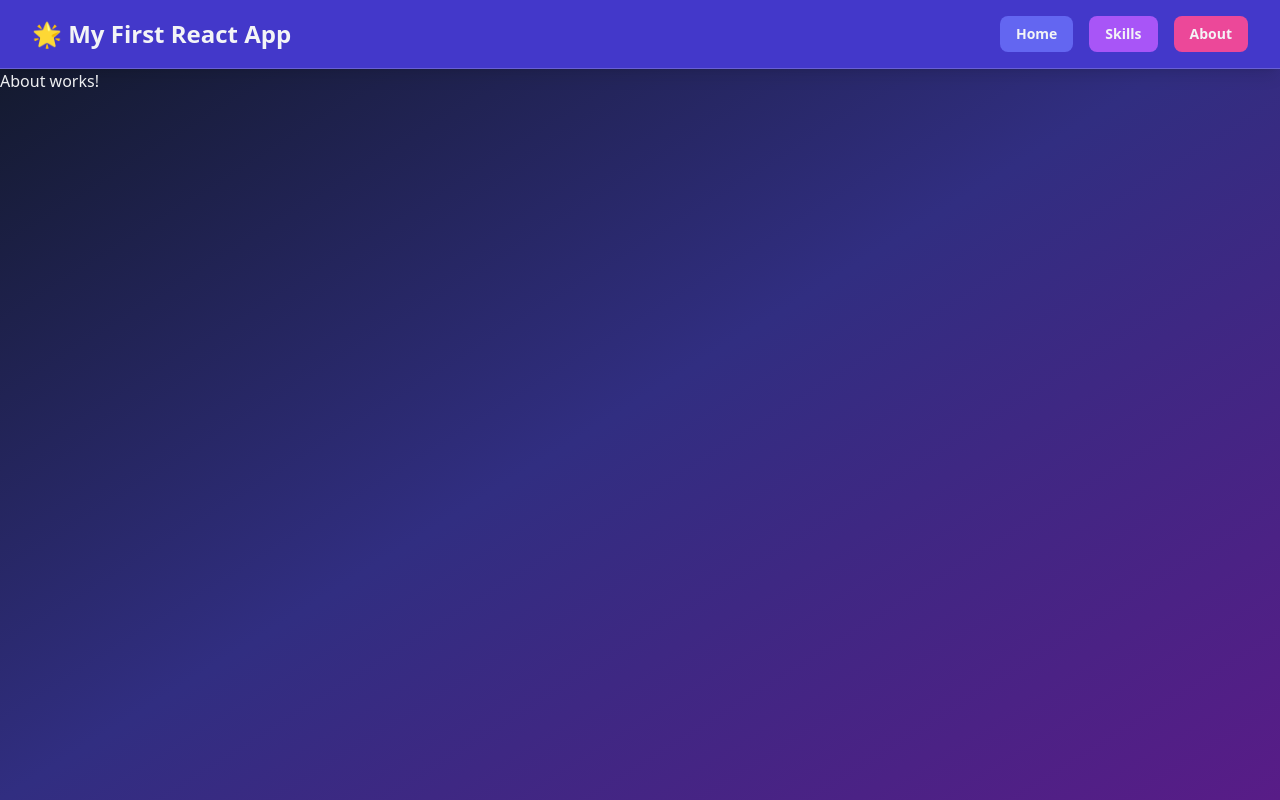
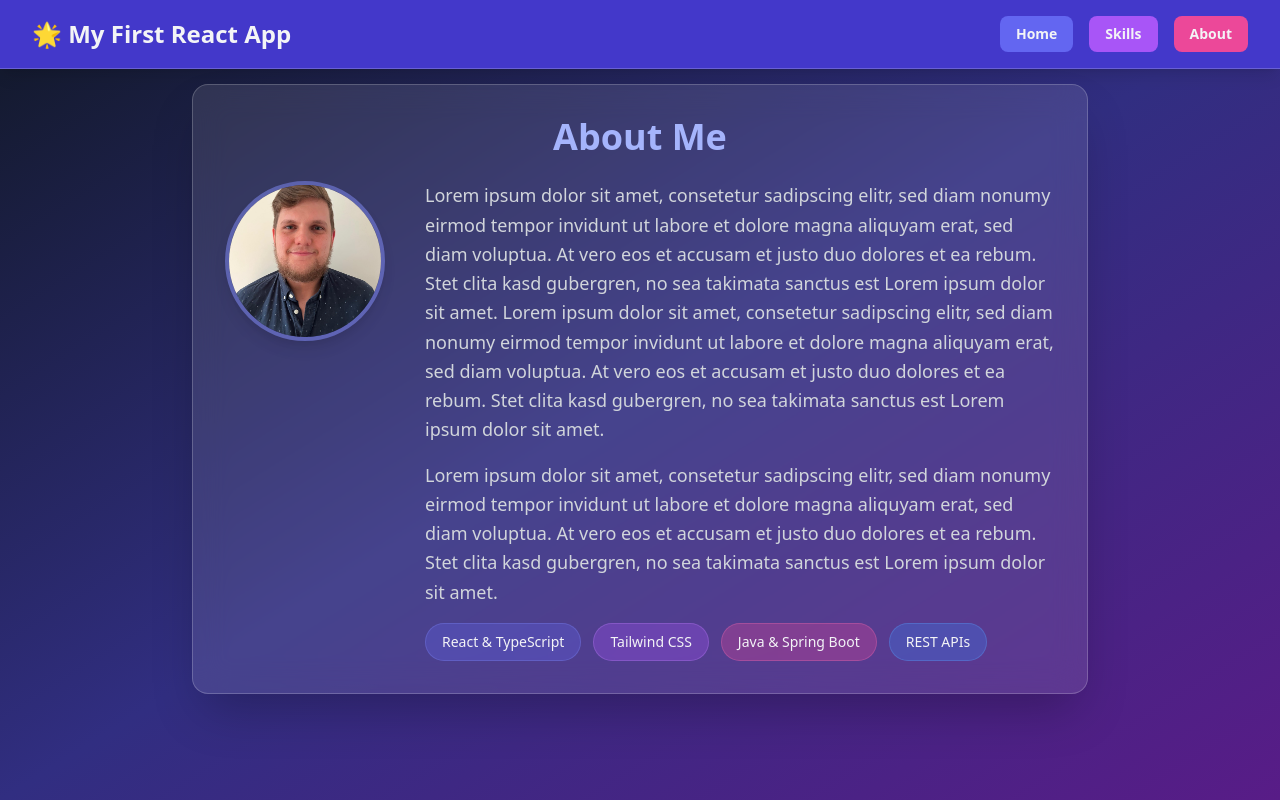
Before and after one commit to Oli2406/Personal-site, a React (Vite) app: page /about in a window 1280 px wide. Built offline with nearby package versions, Linux system fonts and the light colour scheme.

Commit message:
added about card

```diff
--- a/src/About.tsx
+++ b/src/About.tsx
@@ -1,7 +1,60 @@
 export function About() {
     return (
-        <h1>About works!</h1>
-    )
+        <div className="flex flex-col items-center justify-center min-h-[80vh] px-6 text-gray-100">
+            <div className="max-w-4xl w-full bg-white/10 backdrop-blur-lg border border-white/20 rounded-2xl shadow-2xl p-8 space-y-6 animate-fade-in-up">
+                <h1 className="text-4xl font-bold text-center text-indigo-300 mb-4">
+                    About Me
+                </h1>
+
+                <div className="flex flex-col md:flex-row items-center md:items-start gap-10">
+                    <div className="flex-shrink-0 flex justify-center md:justify-start">
+                        <img
+                            src="src/assets/selfie.jpeg"
+                            alt="Oliver Kastner"
+                            className="w-40 h-40 rounded-full border-4 border-indigo-400/50 shadow-lg object-cover hover:scale-105 transition-transform duration-300"
+                        />
+                    </div>
+
+                    <div className="text-center md:text-left space-y-4">
+                        <p className="text-gray-300 leading-relaxed text-lg">
+                            Lorem ipsum dolor sit amet, consetetur sadipscing elitr, sed diam
+                            nonumy eirmod tempor invidunt ut labore et dolore magna aliquyam
+                            erat, sed diam voluptua. At vero eos et accusam et justo duo
+                            dolores et ea rebum. Stet clita kasd gubergren, no sea takimata
+                            sanctus est Lorem ipsum dolor sit amet. Lorem ipsum dolor sit amet,
+                            consetetur sadipscing elitr, sed diam nonumy eirmod tempor invidunt
+                            ut labore et dolore magna aliquyam erat, sed diam voluptua. At vero
+                            eos et accusam et justo duo dolores et ea rebum. Stet clita kasd
+                            gubergren, no sea takimata sanctus est Lorem ipsum dolor sit amet.
+                        </p>
+
+                        <p className="text-gray-300 leading-relaxed text-lg">
+                            Lorem ipsum dolor sit amet, consetetur sadipscing elitr, sed diam
+                            nonumy eirmod tempor invidunt ut labore et dolore magna aliquyam
+                            erat, sed diam voluptua. At vero eos et accusam et justo duo dolores
+                            et ea rebum. Stet clita kasd gubergren, no sea takimata sanctus est
+                            Lorem ipsum dolor sit amet.
+                        </p>
+
+                        <div className="flex flex-wrap gap-3 mt-6 justify-center md:justify-start">
+              <span className="px-4 py-2 bg-indigo-500/30 rounded-full border border-indigo-400/30 text-sm font-medium">
+                React & TypeScript
+              </span>
+                            <span className="px-4 py-2 bg-purple-500/30 rounded-full border border-purple-400/30 text-sm font-medium">
+                Tailwind CSS
+              </span>
+                            <span className="px-4 py-2 bg-pink-500/30 rounded-full border border-pink-400/30 text-sm font-medium">
+                Java & Spring Boot
+              </span>
+                            <span className="px-4 py-2 bg-blue-500/30 rounded-full border border-blue-400/30 text-sm font-medium">
+                REST APIs
+              </span>
+                        </div>
+                    </div>
+                </div>
+            </div>
+        </div>
+    );
 }
 
 export default About;
--- a/src/index.css
+++ b/src/index.css
@@ -7,3 +7,18 @@ html, body, #root {
   border: 0 !important;
   padding: 0 !important;
 }
+
+@keyframes fade-in-up {
+  from {
+    opacity: 0;
+    transform: translateY(10px);
+  }
+  to {
+    opacity: 1;
+    transform: translateY(0);
+  }
+}
+
+.animate-fade-in-up {
+  animation: fade-in-up 0.6s ease-out both;
+}
```
Also changed, not shown: src/assets/selfie.jpeg (added).
